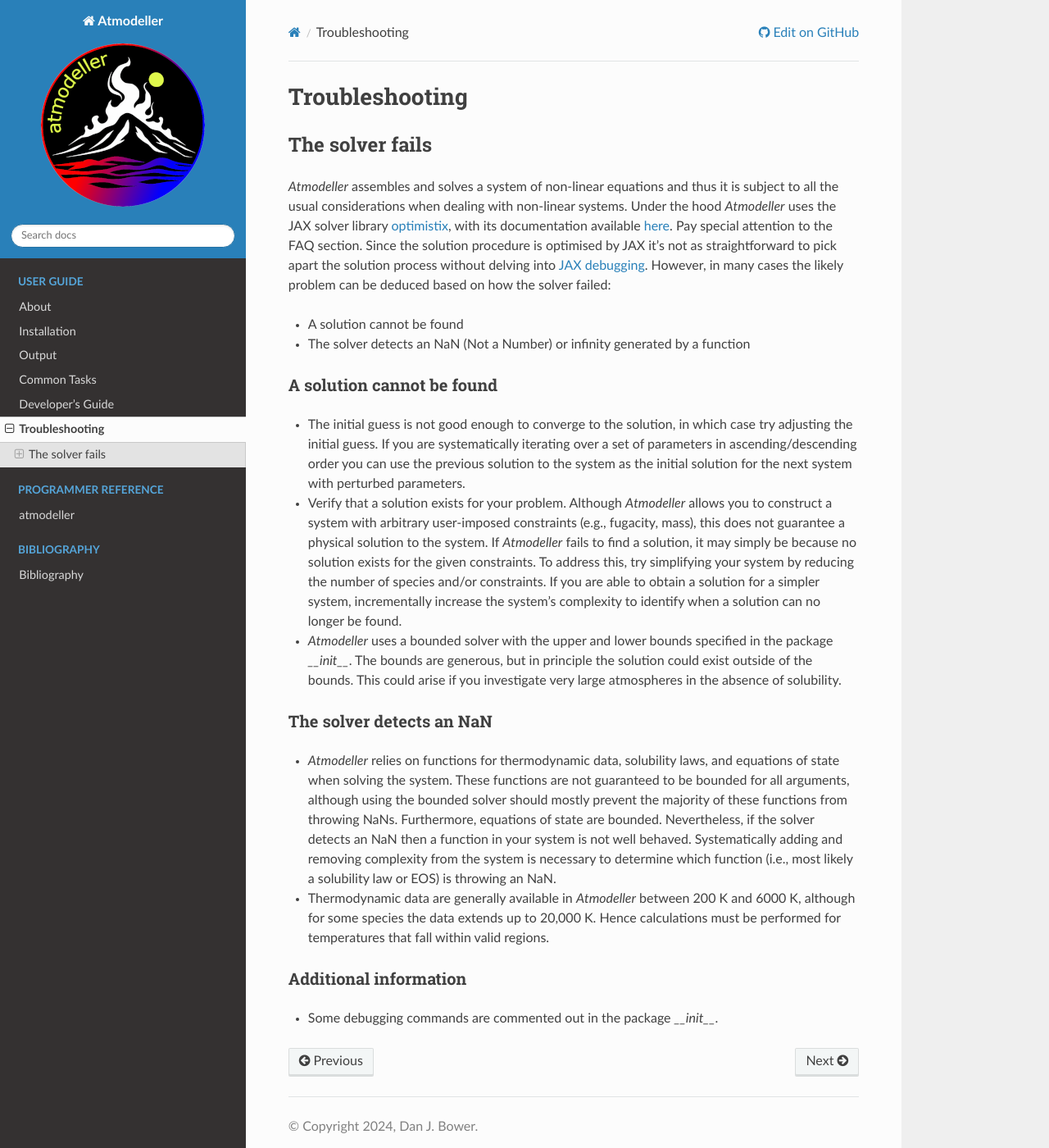
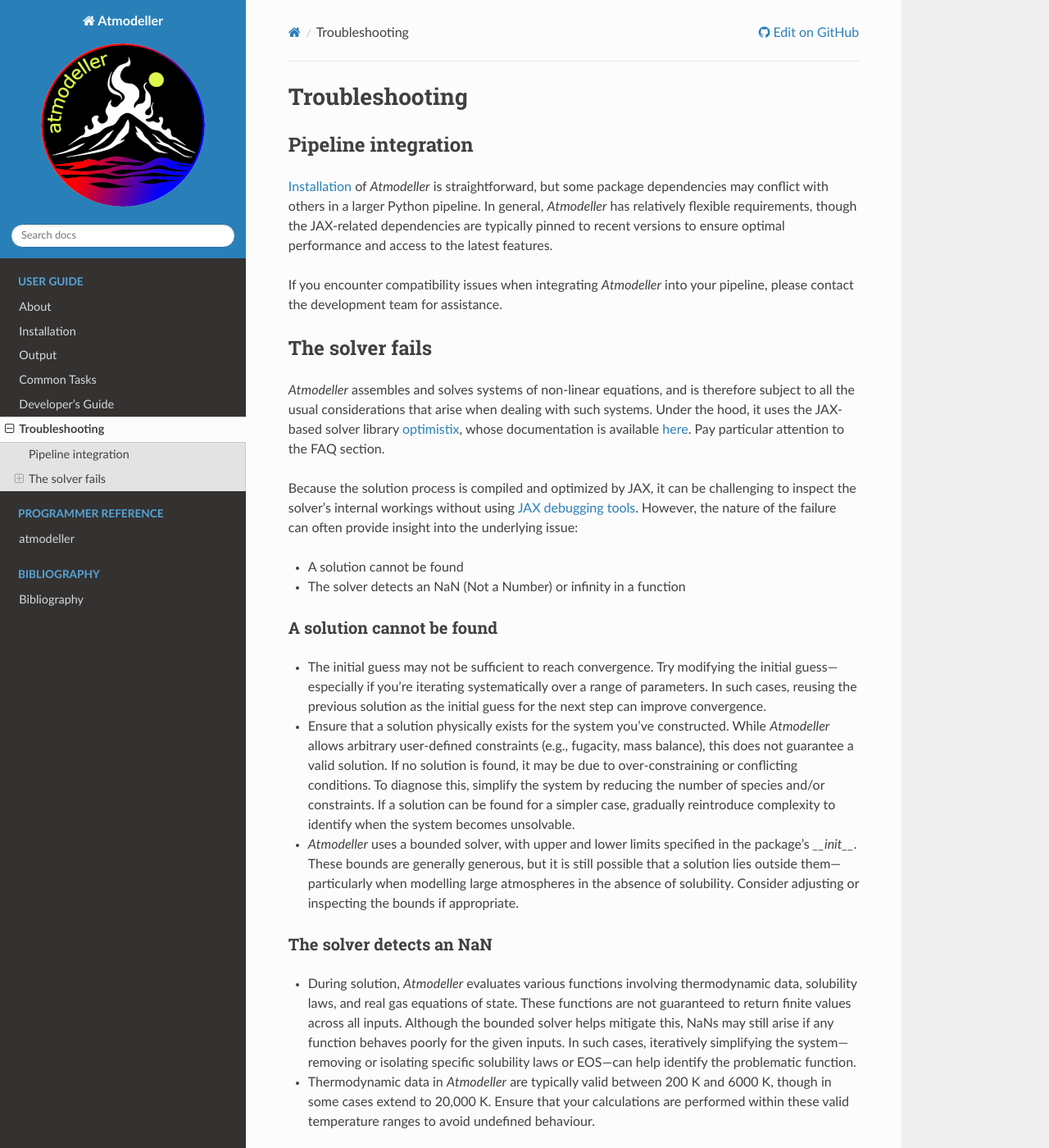
Before and after one commit to kaustubhhakim/atmodeller, a Sphinx documentation site: the page built from docs/troubleshooting.rst, in a window 1280 px wide and 1400 px high. Shown: the whole window at 82% size. Built offline with Sphinx 7.4.7 and the Read the Docs theme 3.1.0, drawn with Linux system fonts in a browser that asks for light colours; pages that are not in the unit, such as notebooks, are missing from menus; some of the changed text lies outside the part shown.

Commit message:
docs: general updates

```diff
--- a/docs/common_tasks.rst
+++ b/docs/common_tasks.rst
@@ -4,7 +4,11 @@ Common Tasks
 If you extend the capabilities of *Atmodeller*, you are encouraged to contribute your modifications to the main repository. For more information, see the :ref:`Developer's Guide <DevelopersGuideFile>`.
 
 .. note::
-    *Atmodeller* is built on `JAX <https://docs.jax.dev/en/latest/>`_, so all code must be compatible with JAX throughout the codebase. While JAX code closely resembles NumPy, there are important differences. The easiest way to get started is to explore the relevant sub-package, review the structure and examples, and adapt the existing code for your needs. Numerous tutorials and resources explaining JAX are also available online. Remember that *Atmodeller* is designed to be highly modular, allowing each sub-package to be developed and tested independently. This modular structure makes it easier to focus on specific functionality without needing to modify or run the entire codebase.
+    *Atmodeller* is built on `JAX <https://docs.jax.dev/en/latest/>`_, so most code must be compatible with JAX throughout the codebase. The main exceptions are components related to pre-processing (e.g., assembly of matrices and vectors) and output generation. However, any data structures or containers that are passed into the JAX-based numerical engine must be JAX-compliant.
+
+    While JAX code closely resembles NumPy, there are important differences---particularly around functional programming, immutability, and tracing. The easiest way to get started is to explore the relevant sub-package, review its structure and examples, and adapt the existing code to your needs. Numerous tutorials and resources explaining JAX are also available online.
+
+    *Atmodeller* is designed to be highly modular, enabling each sub-package to be developed and tested independently. This modular architecture makes it easier to focus on specific functionality without needing to modify or execute the entire codebase.
 
 Add thermodynamic data
 ----------------------
--- a/docs/troubleshooting.rst
+++ b/docs/troubleshooting.rst
@@ -3,31 +3,39 @@
 Troubleshooting
 ===============
 
+Pipeline integration
+--------------------
+:ref:`Installation <InstallationFile>` of *Atmodeller* is straightforward, but some package dependencies may conflict with others in a larger Python pipeline. In general, *Atmodeller* has relatively flexible requirements, though the JAX-related dependencies are typically pinned to recent versions to ensure optimal performance and access to the latest features.
+
+If you encounter compatibility issues when integrating *Atmodeller* into your pipeline, please contact the development team for assistance.
+
 The solver fails
 ----------------
 
-*Atmodeller* assembles and solves a system of non-linear equations and thus it is subject to all the usual considerations when dealing with non-linear systems. Under the hood *Atmodeller* uses the JAX solver library `optimistix <https://github.com/patrick-kidger/optimistix>`_, with its documentation available `here <https://docs.kidger.site/optimistix>`_. Pay special attention to the FAQ section. Since the solution procedure is optimised by JAX it's not as straightforward to pick apart the solution process without delving into `JAX debugging <https://jax.readthedocs.io/en/latest/debugging.html>`_. However, in many cases the likely problem can be deduced based on how the solver failed:
+*Atmodeller* assembles and solves systems of non-linear equations, and is therefore subject to all the usual considerations that arise when dealing with such systems. Under the hood, it uses the JAX-based solver library `optimistix <https://github.com/patrick-kidger/optimistix>`_, whose documentation is available `here <https://docs.kidger.site/optimistix>`_. Pay particular attention to the FAQ section.
+
+Because the solution process is compiled and optimized by JAX, it can be challenging to inspect the solver's internal workings without using `JAX debugging tools <https://jax.readthedocs.io/en/latest/debugging.html>`_. However, the nature of the failure can often provide insight into the underlying issue:
 
 - A solution cannot be found
-- The solver detects an NaN (Not a Number) or infinity generated by a function
+- The solver detects an NaN (Not a Number) or infinity in a function
 
 A solution cannot be found
 ~~~~~~~~~~~~~~~~~~~~~~~~~~
 
-- The initial guess is not good enough to converge to the solution, in which case try adjusting the initial guess. If you are systematically iterating over a set of parameters in ascending/descending order you can use the previous solution to the system as the initial solution for the next system with perturbed parameters.
+- The initial guess may not be sufficient to reach convergence. Try modifying the initial guess---especially if you're iterating systematically over a range of parameters. In such cases, reusing the previous solution as the initial guess for the next step can improve convergence.
 
-- Verify that a solution exists for your problem. Although *Atmodeller* allows you to construct a system with arbitrary user-imposed constraints (e.g., fugacity, mass), this does not guarantee a physical solution to the system. If *Atmodeller* fails to find a solution, it may simply be because no solution exists for the given constraints. To address this, try simplifying your system by reducing the number of species and/or constraints. If you are able to obtain a solution for a simpler system, incrementally increase the system's complexity to identify when a solution can no longer be found.
+- Ensure that a solution physically exists for the system you've constructed. While *Atmodeller* allows arbitrary user-defined constraints (e.g., fugacity, mass balance), this does not guarantee a valid solution. If no solution is found, it may be due to over-constraining or conflicting conditions. To diagnose this, simplify the system by reducing the number of species and/or constraints. If a solution can be found for a simpler case, gradually reintroduce complexity to identify when the system becomes unsolvable.
 
-- *Atmodeller* uses a bounded solver with the upper and lower bounds specified in the package `__init__`. The bounds are generous, but in principle the solution could exist outside of the bounds. This could arise if you investigate very large atmospheres in the absence of solubility.
+- *Atmodeller* uses a bounded solver, with upper and lower limits specified in the package's `__init__`. These bounds are generally generous, but it is still possible that a solution lies outside them---particularly when modelling large atmospheres in the absence of solubility. Consider adjusting or inspecting the bounds if appropriate.
 
 The solver detects an NaN
 ~~~~~~~~~~~~~~~~~~~~~~~~~
 
-- *Atmodeller* relies on functions for thermodynamic data, solubility laws, and equations of state when solving the system. These functions are not guaranteed to be bounded for all arguments, although using the bounded solver should mostly prevent the majority of these functions from throwing NaNs. Furthermore, equations of state are bounded. Nevertheless, if the solver detects an NaN then a function in your system is not well behaved. Systematically adding and removing complexity from the system is necessary to determine which function (i.e., most likely a solubility law or EOS) is throwing an NaN.
+- During solution, *Atmodeller* evaluates various functions involving thermodynamic data, solubility laws, and real gas equations of state. These functions are not guaranteed to return finite values across all inputs. Although the bounded solver helps mitigate this, NaNs may still arise if any function behaves poorly for the given inputs. In such cases, iteratively simplifying the system---removing or isolating specific solubility laws or EOS---can help identify the problematic function.
 
-- Thermodynamic data are generally available in *Atmodeller* between 200 K and 6000 K, although for some species the data extends up to 20,000 K. Hence calculations must be performed for temperatures that fall within valid regions.
+- Thermodynamic data in *Atmodeller* are typically valid between 200 K and 6000 K, though in some cases extend to 20,000 K. Ensure that your calculations are performed within these valid temperature ranges to avoid undefined behaviour.
 
 Additional information
 ~~~~~~~~~~~~~~~~~~~~~~
 
-- Some debugging commands are commented out in the package `__init__`.
+- Several debugging tools are included in the package's `__init__`, though they may be commented out by default. Uncomment these as needed to assist with tracing specific issues during development or testing.
```
Also changed, not shown: docs/about.rst (+10 -4 lines), docs/index.rst (+4 -3 lines), docs/installation.rst (+13 -9 lines).
